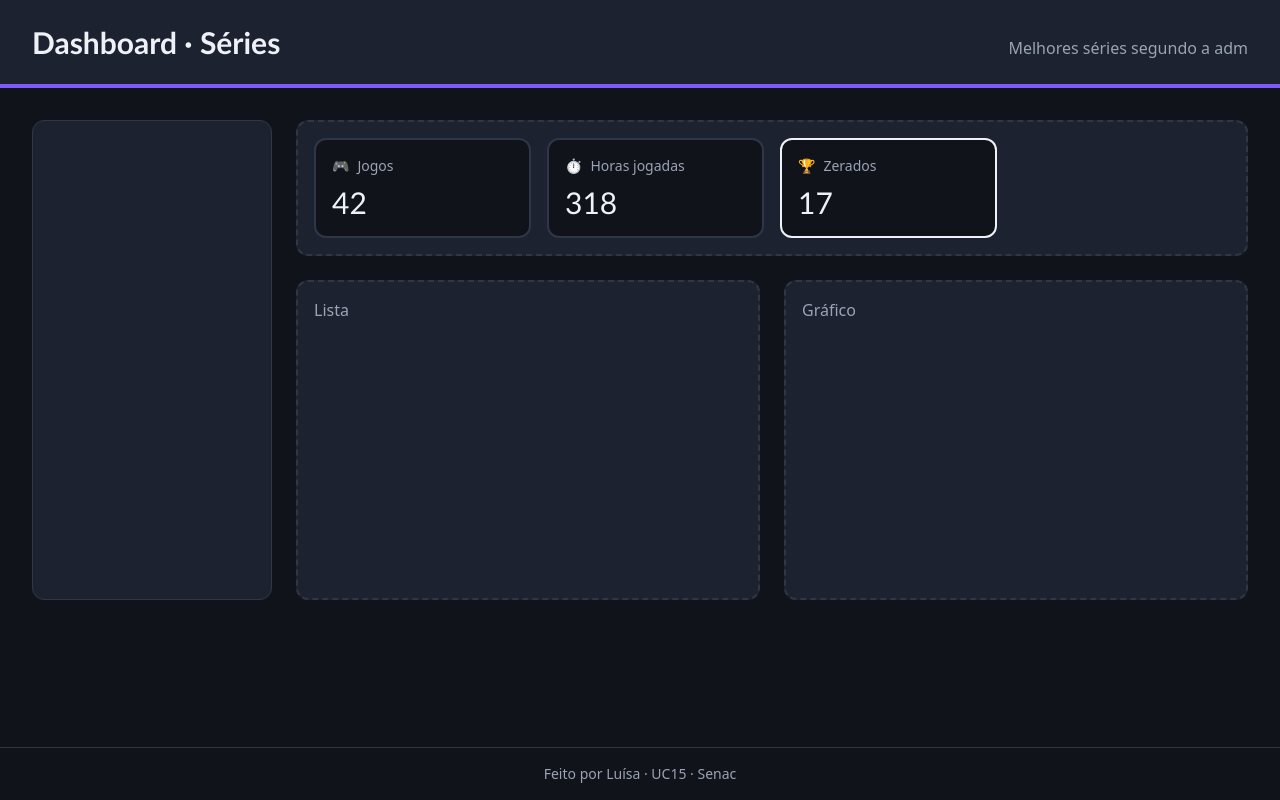
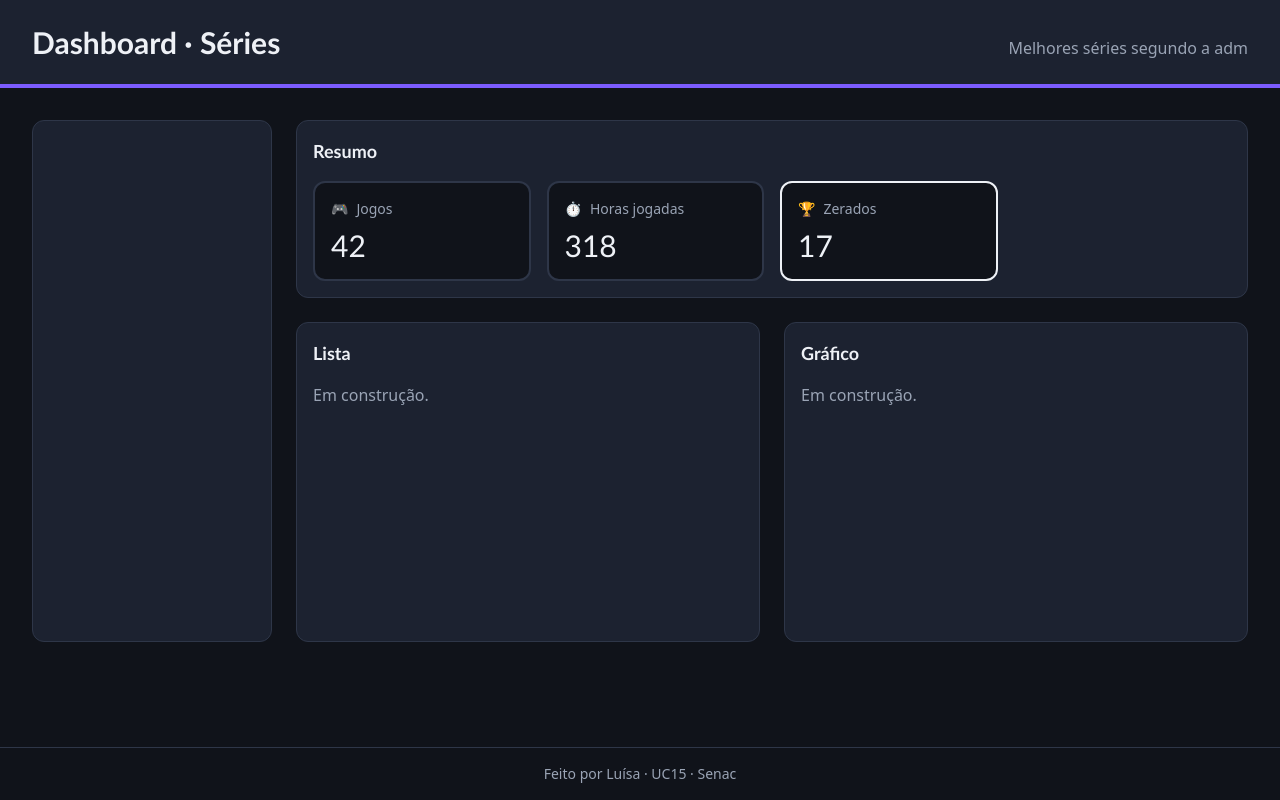
Before and after one commit to luisalopes11/my-dashboard, a React (Vite) app: page / in a window 1280 px wide. Built offline with nearby package versions, Linux system fonts and the light colour scheme.

Commit message:
feat: add Panel component with children

```diff
--- a/src/App.jsx
+++ b/src/App.jsx
@@ -1,7 +1,8 @@
 import Header from './components/Header.jsx';
 import Footer from './components/Footer.jsx';
 import Menu from './components/Menu.jsx';
-import SummaryCard from './components/SummaryCard.jsx'
+import SummaryCard from './components/SummaryCard.jsx';
+import Panel from './components/Panel.jsx';
 
 const areaClass =
   'min-h-32 rounded-xl border-2 border-dashed border-border bg-surface p-4 text-muted';
@@ -16,22 +17,21 @@ function App() {
           xl:grid-cols-[15rem_1fr_1fr] xl:p-8"
       >
         <Menu/>
-
-        <section id="summary" className={`${areaClass} md:col-span-2`}>
+        <Panel id="summary" title="Resumo" className="md:col-span-2">
           <div className="grid grid-cols-2 gap-4 md:grid-cols-4">
             <SummaryCard title="Jogos" value={42} icon="🎮" />
             <SummaryCard title="Horas jogadas" value={318} icon="⏱️" />
             <SummaryCard title="Zerados" value={17} icon="🏆" isHighlighted />
           </div>
-        </section>
+        </Panel>
 
-        <section id="list" className={`${areaClass} xl:min-h-80`}>
-          Lista
-        </section>
+        <Panel id="list" title="Lista" className="xl:min-h-80">
+          <p className="text-muted">Em construção.</p>
+        </Panel>
 
-        <section id="chart" className={`${areaClass} xl:min-h-80`}>
-          Gráfico
-        </section>
+        <Panel id="chart" title="Gráfico" className="xl:min-h-80">
+          <p className="text-muted">Em construção.</p>
+        </Panel>
 
       </main>
       <Footer/>
--- /dev/null
+++ b/src/components/Panel.jsx
@@ -0,0 +1,13 @@
+function Panel({ id, title, className = '', children }) {
+  return (
+    <section
+      id={id}
+      className={`rounded-xl border border-border bg-surface p-4 ${className}`}
+    >
+      <h2 className="mb-4 font-heading text-lg font-bold">{title}</h2>
+      {children}
+    </section>
+  );
+}
+
+export default Panel;
```
